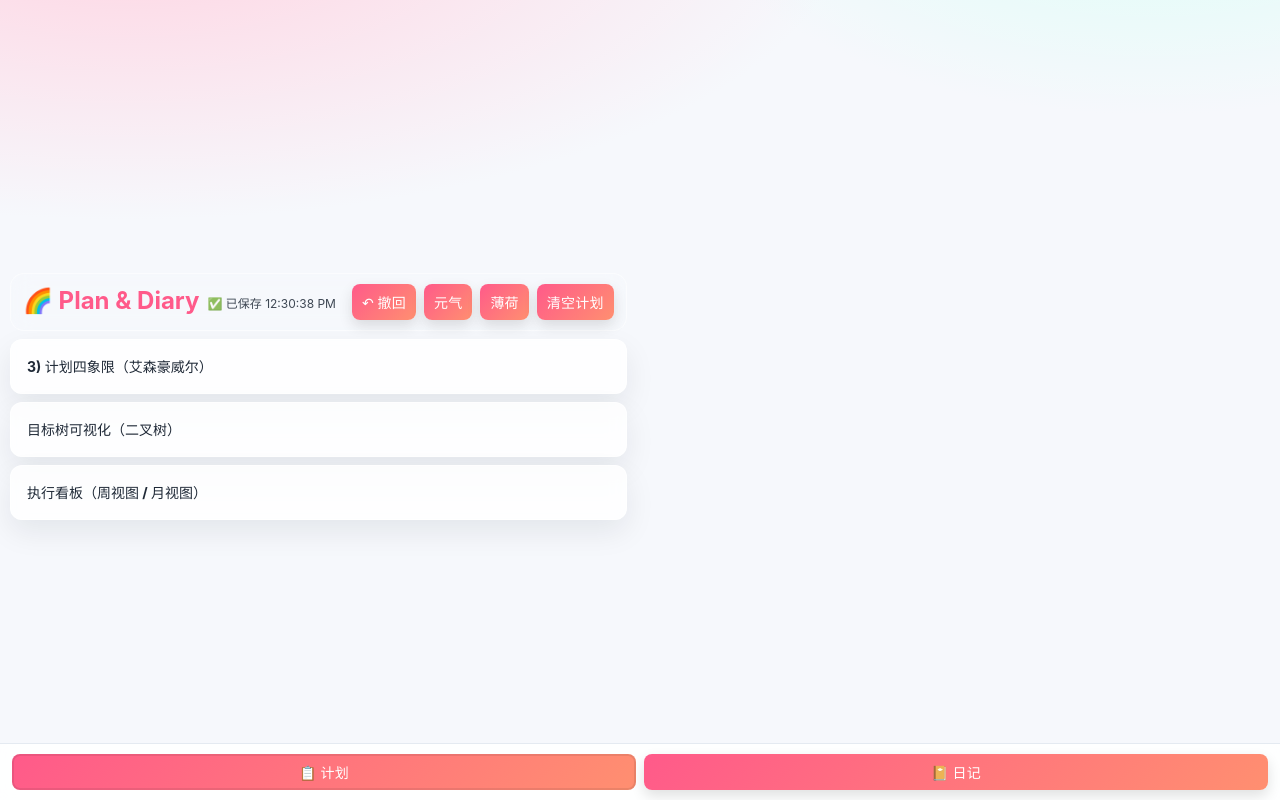
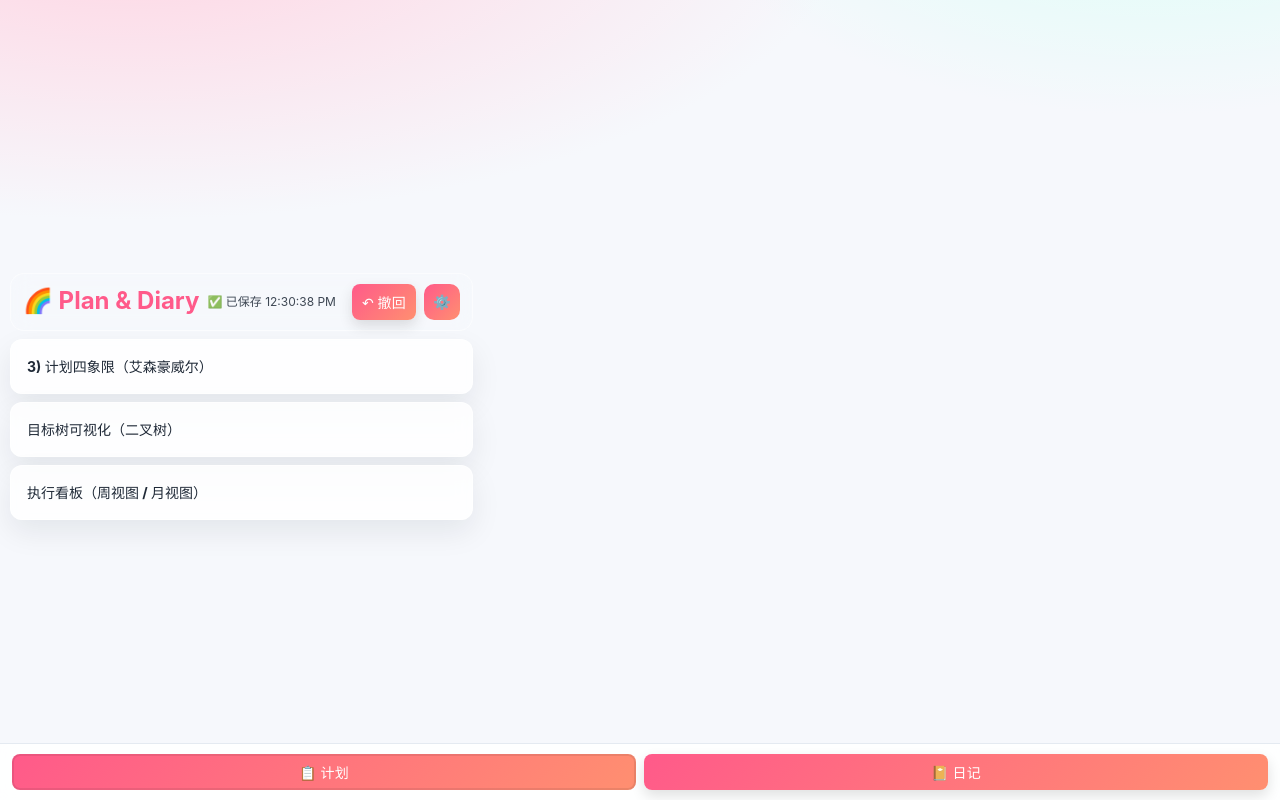
Before and after one commit to LXY-999999/plan_and_diary, a React (Vite) app: page / in a window 1280 px wide. Built offline with nearby package versions, Linux system fonts and the light colour scheme.

Commit message:
style: compact header controls into mini status + undo + settings menu

```diff
--- a/src/App.css
+++ b/src/App.css
@@ -13,6 +13,13 @@ h1 { margin:0; font-size: clamp(18px, 2.8vw, 24px); }
 details > summary { cursor: pointer; font-weight: 700; font-size: 14px; list-style: none; }
 .week-goal-toggle { width: 100%; text-align: left; }
 .week-goal-dropdown { margin-top: 8px; border:1px solid #e5e7eb; border-radius:10px; padding:8px; background: rgba(255,255,255,.7); }
+.compact-header-actions { display:flex; align-items:center; gap:8px; margin-left:auto; }
+.save-hint-mini { font-size:12px; opacity:.85; }
+.top-actions-menu { position: relative; }
+.top-actions-menu > summary { width:36px; height:36px; display:flex; align-items:center; justify-content:center; border-radius:10px; background: linear-gradient(135deg,#ff5a8a,#ff8f70); color:#fff; cursor:pointer; list-style:none; }
+.top-actions-menu > summary::-webkit-details-marker { display:none; }
+.top-actions-pop { position:absolute; right:0; top:42px; min-width:120px; display:flex; flex-direction:column; gap:6px; padding:8px; border:1px solid #e5e7eb; border-radius:10px; background:#fff; box-shadow:0 8px 18px rgba(0,0,0,.12); z-index:40; }
+.top-actions-pop button { width:100%; }
 details > summary::-webkit-details-marker { display: none; }
 input, select, textarea, button { border-radius:8px; border:1px solid #ddd; padding:8px 10px; font-size:14px; }
 input, select, textarea { background:#fff; }
--- a/src/App.tsx
+++ b/src/App.tsx
@@ -995,12 +995,17 @@ function App() {
     <div className={`app ${theme}`}>
       <header>
         <h1>🌈 Plan & Diary</h1>
-        <div className="theme-switch">
-          <span style={{ marginRight: 8, fontSize: 12, opacity: 0.85 }}>{saveHint}</span>
+        <div className="theme-switch compact-header-actions">
+          <span className="save-hint-mini">{saveHint}</span>
           <button onClick={undoLastAction} disabled={undoStack.length === 0}>↶ 撤回</button>
-          <button onClick={() => setTheme('genki')}>元气</button>
-          <button onClick={() => setTheme('mint')}>薄荷</button>
-          <button onClick={page === 'plan' ? clearPlanData : clearDiaryData}>{page === 'plan' ? '清空计划' : '清空日记'}</button>
+          <details className="top-actions-menu">
+            <summary>⚙️</summary>
+            <div className="top-actions-pop">
+              <button onClick={() => setTheme('genki')}>元气</button>
+              <button onClick={() => setTheme('mint')}>薄荷</button>
+              <button onClick={page === 'plan' ? clearPlanData : clearDiaryData}>{page === 'plan' ? '清空计划' : '清空日记'}</button>
+            </div>
+          </details>
         </div>
       </header>
 
```
